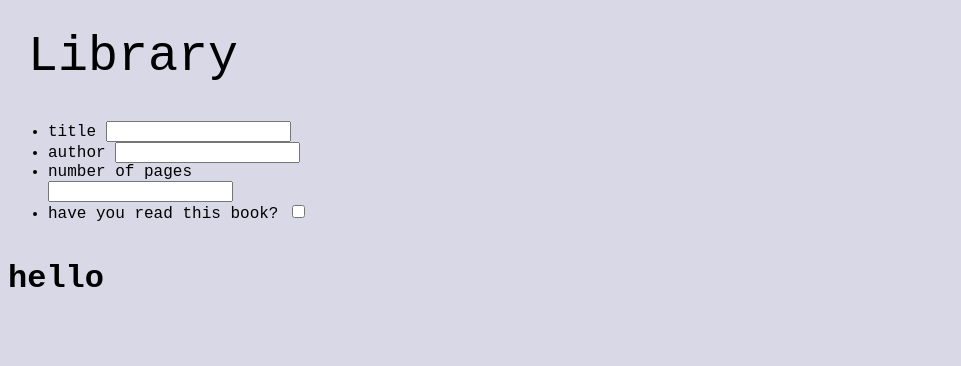
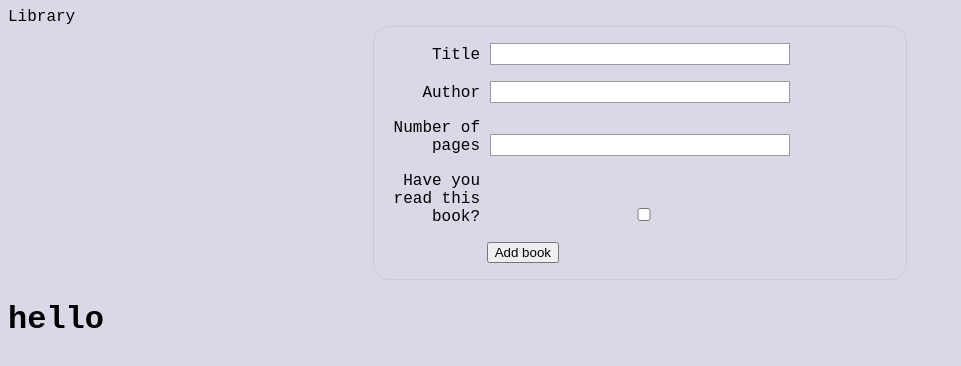
Before and after one commit to 2471186676/Library, a plain HTML site: page index.html in a window 1280 px wide. Shown: the whole page, without its empty margins (0-961 px from the left). Drawn offline with Linux system fonts and the light colour scheme.

Commit message:
pc blue screen need to push

```diff
--- a/index.html
+++ b/index.html
@@ -8,29 +8,30 @@
         <div id="main">
             <div id="header">
                 <h>Library</h>
-            </div>
 
             <div id="form">
-                <form id="input">
                 <ul>
                     <li>
-                            <label for="title">title</label>
+                        <label for="title">Title</label>
                         <input type="text" id="title" name="input_title">
                     </li>
                     <li>
-                            <label for="author">author</label>
+                        <label for="author">Author</label>
                         <input type="text" id ="author" name="input_user">
                     </li>
                     <li>
-                            <label for="page">number of pages</label>
+                        <label for="page">Number of pages</label>
                         <input type="number" id="page" name="input_page">
                     </li>
                     <li>
-                            <label for="readed">have you read this book?</label>
+                        <label for="readed">Have you read this book?</label>
                         <input type="checkbox" id="readed" name="input_readed">
                     </li>
+                    <li class="button">
+                        <button type="submit">Add book</button>
+                    </li>
                 </ul>
-                </form>
+            </div>
         </div>
 
             <div id="book_display">
--- a/style.css
+++ b/style.css
@@ -8,18 +8,61 @@ body{
     flex-direction: column;
 }
 
-#header{
-    font-size: 50px;
-    font-weight:lighter;
-    padding: 20px;
+
+/* for input form */
+#form {
+    /* Center the form on the page */
+    margin: 0 auto;
+    width: 500px;
+    /* Form outline */
+    padding: 1em;
+    border: 1px solid #CCC;
+    border-radius: 1em;
 }
 
-#input{
-    width: 25%;
+ul{
+    list-style: none;
+    padding: 0;
+    margin: 0;
 }
 
+#form li + li{
+    margin-top: 1em;
+}
 
-#book_tab{
-    display: flex;
-    flex-direction: row;
+label {
+    /* Uniform size & alignment */
+    display: inline-block;
+    width: 90px;
+    text-align: right;
 }
+
+input, textarea{
+    /* To make sure that all text fields have the same font settings
+     By default, textareas have a monospace font */
+    font: 1em sans-serif;
+
+    /* Uniform text field size */
+    width: 300px;
+    box-sizing: border-box;
+
+    /* Match form field borders */
+    border: 1px solid #999;
+}
+
+input:focus,
+textarea:focus {
+    /* Additional highlight for focused elements */
+    border-color: #000;
+}
+
+.button {
+    /* Align buttons with the text fields */
+    padding-left: 90px; /* same size as the label elements */
+}
+
+button {
+    /* This extra margin represent roughly the same space as the space
+     between the labels and their text fields */
+    margin-left: .5em;
+}
```
Lines whose indentation alone changed are shown as unchanged.
